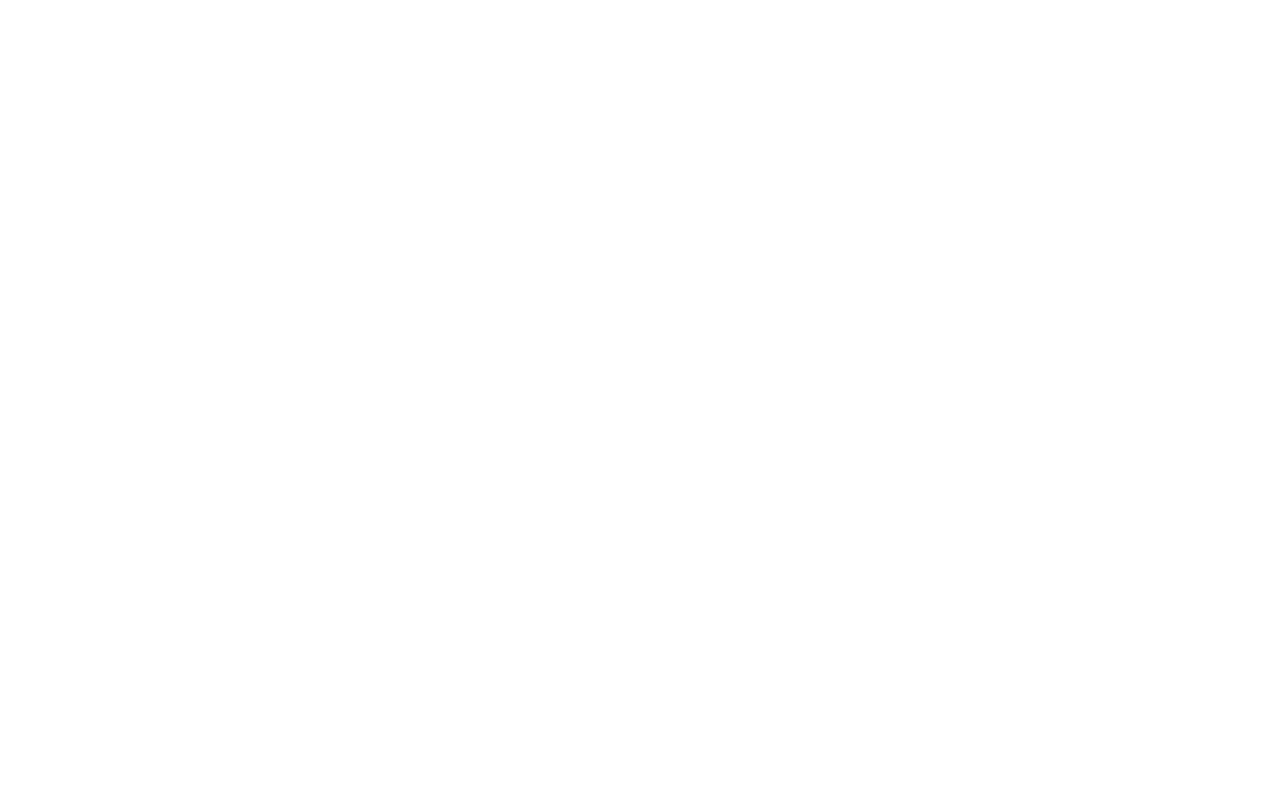
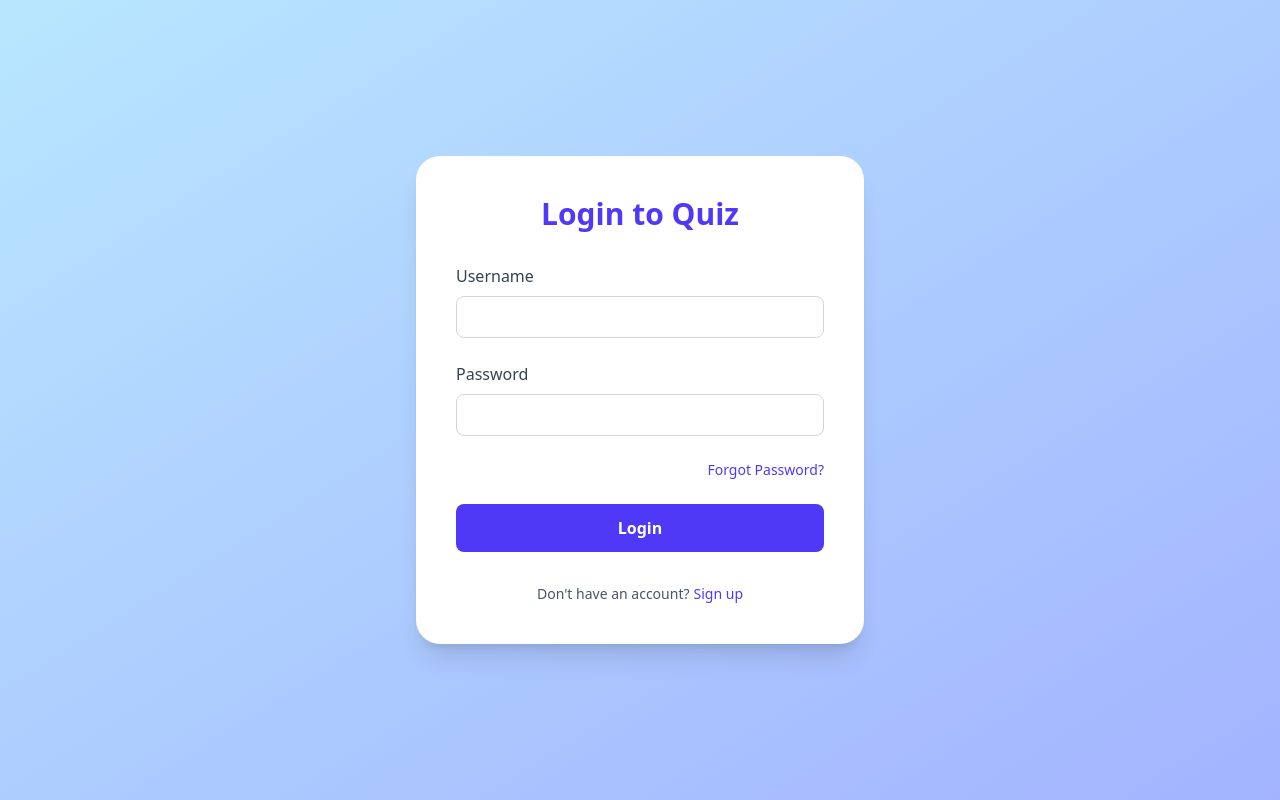
Before and after one commit to Salehmangrio/Quiz-Project, a React (Vite) app in the folder frontend/: page /login in a window 1280 px wide. Before the commit this address had no page. Built offline with nearby package versions, Linux system fonts and the light colour scheme; no server answers.

Commit message:
Add routes for Login And Register pages

```diff
--- a/frontend/src/App.jsx
+++ b/frontend/src/App.jsx
@@ -4,6 +4,8 @@
   Routes,
   Route
 } from 'react-router-dom'
+import Register from './pages/auth/Register'
+import Login from './pages/auth/Login'
 const App = () => {
   return (
     <Router>
@@ -11,6 +13,8 @@
         <Route path="/" element={<h1>Welcome to the App</h1>} />
         <Route path="/about" element={<h1>About Us</h1>} />
         <Route path="/contact" element={<h1>Contact Us</h1>} />
+        <Route path="/register" element={<Register />} />
+        <Route path="/login" element={<Login />} />
       </Routes>
     </Router>
   )
```
